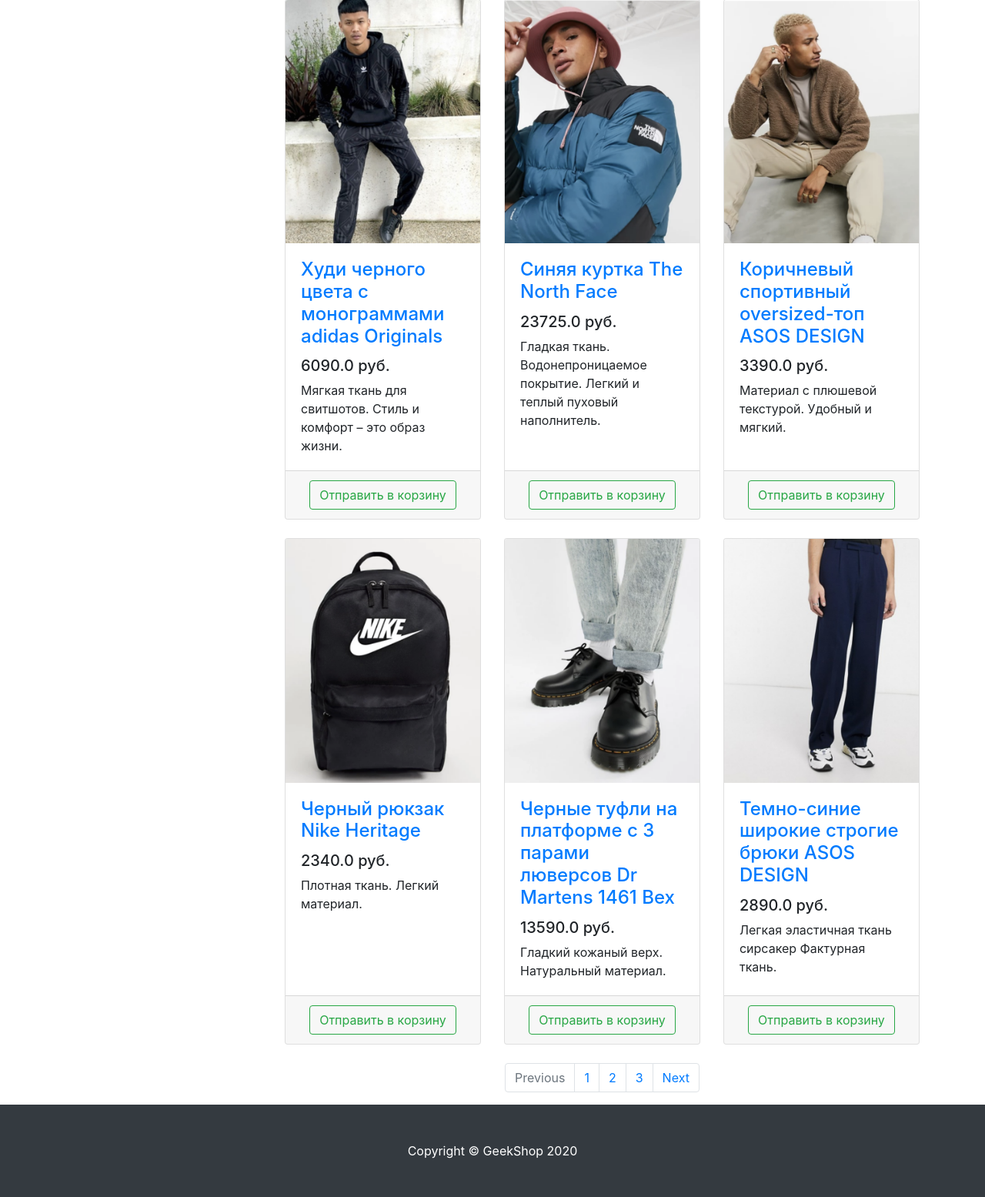
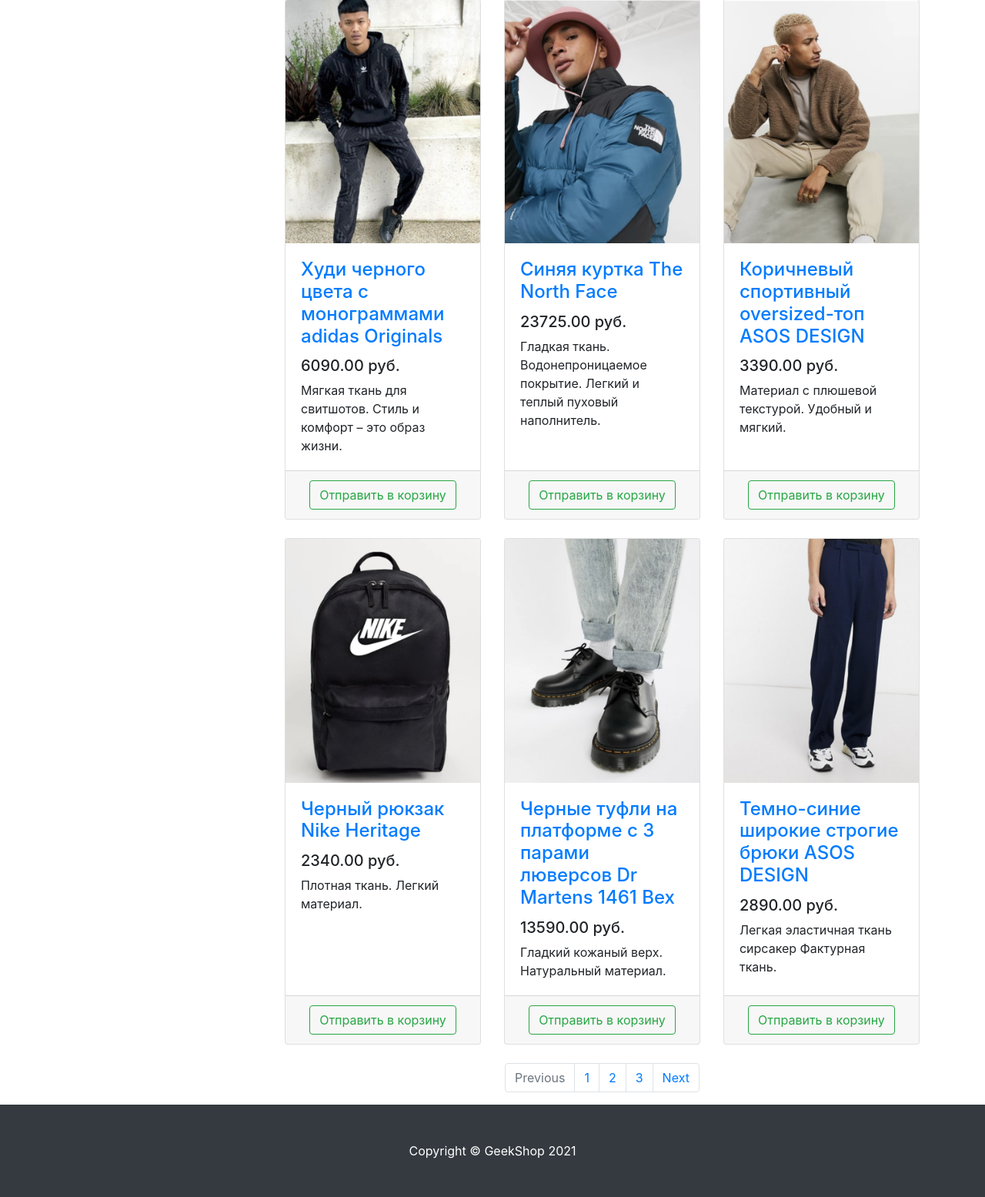
Before and after one commit to mrDurandall/GB_Django_1, a Django app: page /products/ in a window 1280 px wide. Shown: the part 600-2155 px from the top of the page at 77% size. Run offline with Django 3.2, Linux system fonts and the light colour scheme; some libraries are stand-ins or nearby versions.

Commit message:
Выполнено задание 2: Испоьзованы шаблонные теги. Сделан динамический вывод года в футере страницы каталога, а также изменен формат вывода цены.

```diff
--- a/products/templates/products/products.html
+++ b/products/templates/products/products.html
@@ -107,7 +107,7 @@
                                     <h4 class="card-title">
                                         <a href="#">{{ product.name }}</a>
                                     </h4>
-                                    <h5>{{ product.price }} руб.</h5>
+                                    <h5>{{ product.price|floatformat:"2g" }} руб.</h5>
                                     <p class="card-text">{{ product.description }}</p>
                                 </div>
                                 <div class="card-footer text-center">
@@ -146,7 +146,7 @@
 <!-- Footer -->
 <footer class="py-5 bg-dark">
     <div class="container">
-        <p class="m-0 text-center text-white">Copyright &copy; GeekShop 2020</p>
+        <p class="m-0 text-center text-white">Copyright &copy; GeekShop {% now 'Y' %}</p>
     </div>
     <!-- /.container -->
 </footer>
```
